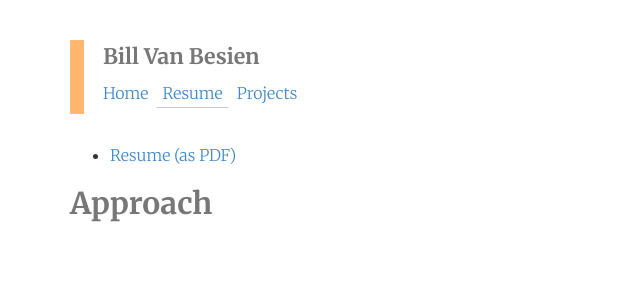
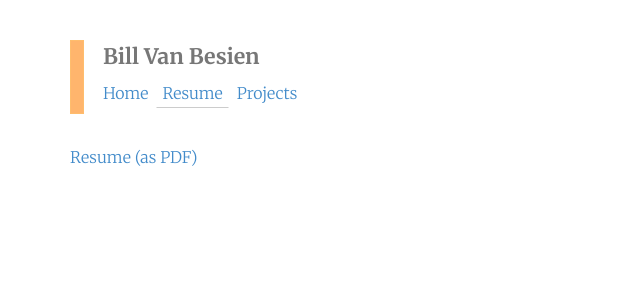
Before and after one commit to billvb/billvb.github.io, a Jekyll site: the page built from resume/index.md, in a window 1280 px wide. Shown: the top 300 px of the page, without its empty margins (0-640 px from the left). Built offline with Jekyll 4.4.1, drawn with Linux system fonts in a browser that asks for light colours; nearby versions of some CDN libraries.

Commit message:
Update index.md

```diff
--- a/resume/index.md
+++ b/resume/index.md
@@ -3,6 +3,4 @@ title: Resume
 layout: base
 ---
 
- - [Resume (as PDF)]("/resume/vanbesien_resume_20150826.pdf")
-
-## Approach
+[Resume (as PDF)]("/resume/vanbesien_resume_20150826.pdf")
```
